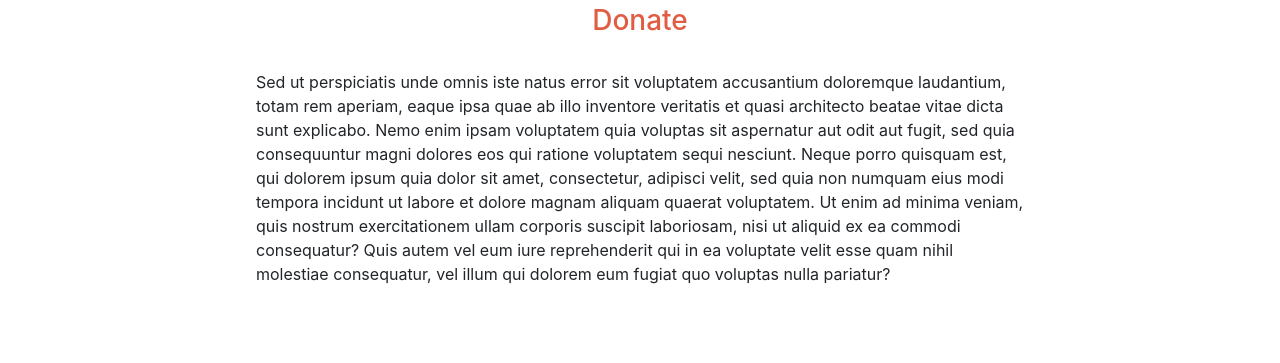
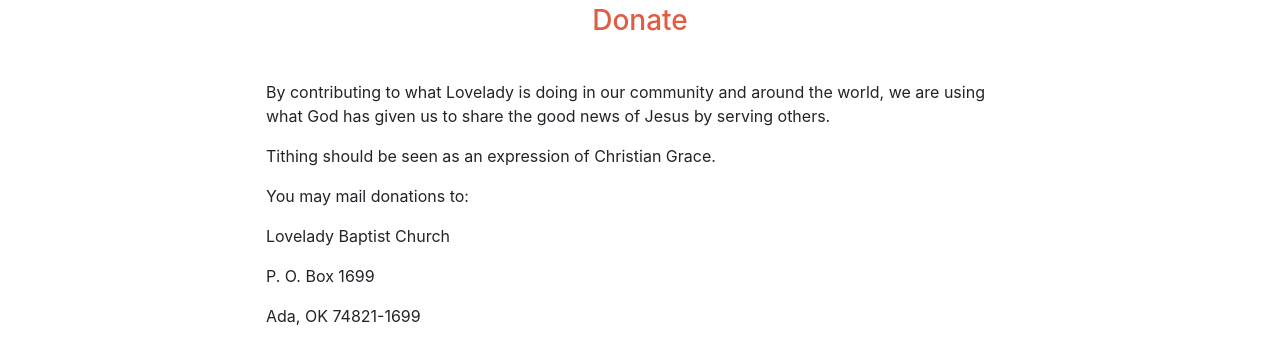
Before and after one commit to MisterMorse/the-fasting-ox-typescript-react-redux-app, a React (Vite) app: page /giveDonate in a window 1280 px wide. Shown: the part 503-866 px from the top of the page. Before the commit the page ends 802 px from the top, so only its background shows below. Built offline with nearby package versions, Linux system fonts and the light colour scheme.

Commit message:
Update GiveDonate.tsx

```diff
--- a/src/features/giveDonate/GiveDonate.tsx
+++ b/src/features/giveDonate/GiveDonate.tsx
@@ -4,10 +4,15 @@
       <h3 style={{ padding: "25px", color: "#E05C42" }}>
         Donate
       </h3>
-      <div style={{ textAlign: "start" }}>
-        Sed ut perspiciatis unde omnis iste natus error sit voluptatem accusantium doloremque laudantium, totam rem aperiam, eaque ipsa quae ab illo inventore veritatis et quasi architecto beatae vitae dicta sunt explicabo. Nemo enim ipsam voluptatem quia voluptas sit aspernatur aut odit aut fugit, sed quia consequuntur magni dolores eos qui ratione voluptatem sequi nesciunt. Neque porro quisquam est, qui dolorem ipsum quia dolor sit amet, consectetur, adipisci velit, sed quia non numquam eius modi tempora incidunt ut labore et dolore magnam aliquam quaerat voluptatem. Ut enim ad minima veniam, quis nostrum exercitationem ullam corporis suscipit laboriosam, nisi ut aliquid ex ea commodi consequatur? Quis autem vel eum iure reprehenderit qui in ea voluptate velit esse quam nihil molestiae consequatur, vel illum qui dolorem eum fugiat quo voluptas nulla pariatur?
-      </div>
-    </div>
+      <div style={{display: "flex", flexDirection: "column", padding: "10px"}}>
+        <div style={{margin: "inherit", textAlign: "left"}}>
+
+          <p>By contributing to what Lovelady is doing in our community and around the world, we are using
+            what God has given us to share the good news of Jesus by serving others.</p>
+          <p>Tithing should be seen as an expression of Christian Grace.</p>
+          <p>You may mail donations to:</p><p>Lovelady Baptist Church</p>
+          <p>P. O. Box 1699</p><p>Ada, OK 74821-1699</p>
+        </div>    </div> </div>
   )
 }
 
```
